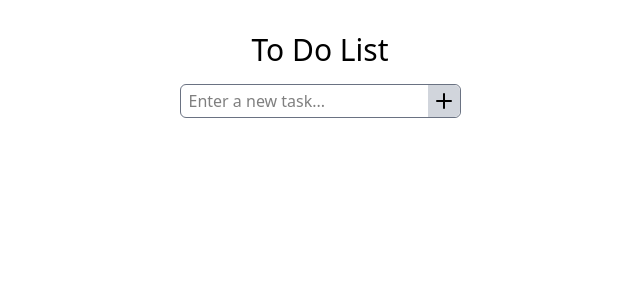
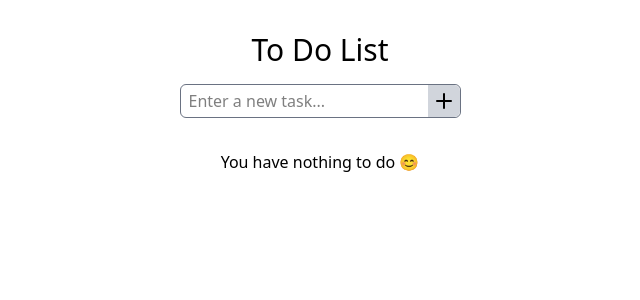
Before and after one commit to GokayDemirr/to-do-app, a Next.js app: page / in a window 1280 px wide. Shown: the top 300 px of the page, without its empty margins (320-960 px from the left). Built offline with nearby package versions, Linux system fonts and the light colour scheme.

Commit message:
feat: show how many tasks to do

```diff
--- a/src/app/page.tsx
+++ b/src/app/page.tsx
@@ -7,9 +7,14 @@ import { useState } from "react";
 export default function Home() {
   const [taskList, setTaskList] = useState<Task[]>([]);
 
+  const remainingTasks = taskList.filter((t) => !t.completed).length;
+
   return (
     <div className="flex-col flex items-center gap-8">
       <AddItem taskList={taskList} setTaskList={setTaskList} />
+      {remainingTasks
+        ? `You have ${remainingTasks} tasks to do`
+        : "You have nothing to do 😊"}
       <TaskList taskList={taskList} setTaskList={setTaskList} />
     </div>
   );
```
